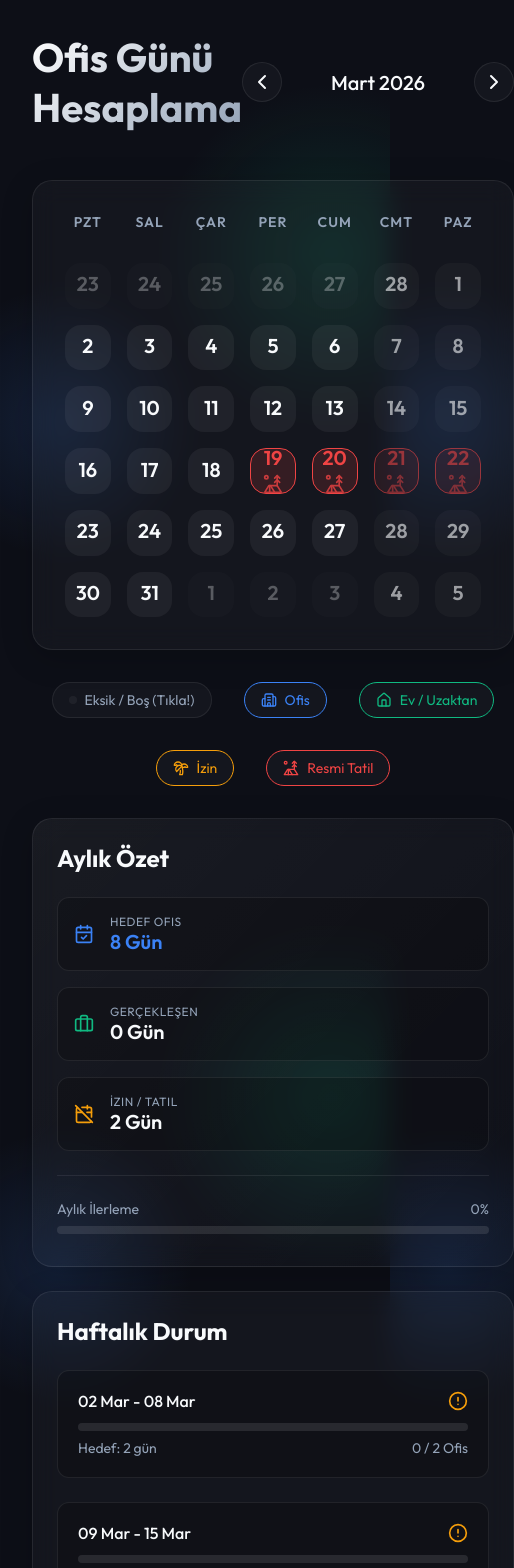
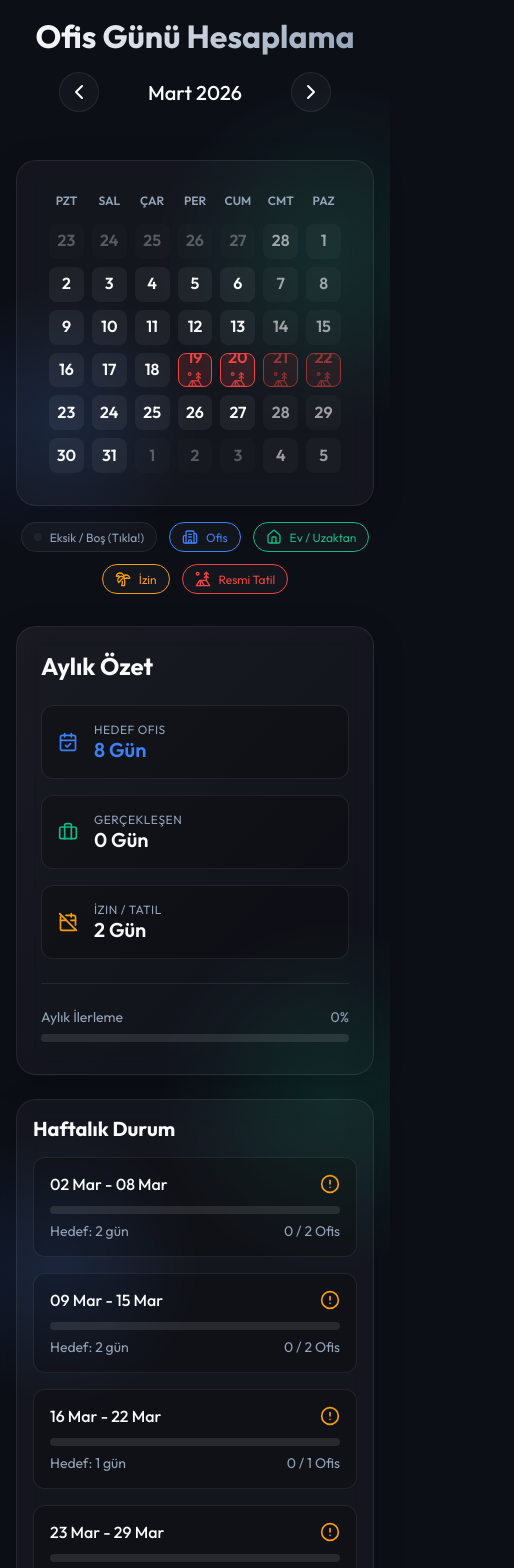
Before and after one commit to orkanhaliloglu/ofisgunu, a React (Vite) app: page / in a window 390 px wide. Shown: the top 1568 px of the page, 514 px wide, since content can reach past the window. Built offline with nearby package versions, Linux system fonts and the light colour scheme.

Commit message:
improve mobile view css

```diff
--- a/src/index.css
+++ b/src/index.css
@@ -64,6 +64,7 @@ body {
 @media (max-width: 900px) {
   .app-container {
     grid-template-columns: 1fr;
+    padding: 1rem;
   }
 }
 
@@ -75,6 +76,14 @@ body {
   margin-bottom: 1rem;
 }
 
+@media (max-width: 600px) {
+  .header {
+    flex-direction: column;
+    gap: 1rem;
+    text-align: center;
+  }
+}
+
 .header h1 {
   font-size: 2.5rem;
   font-weight: 700;
@@ -82,6 +91,12 @@ body {
   background: linear-gradient(135deg, #fff, #94a3b8);
   -webkit-background-clip: text;
   -webkit-text-fill-color: transparent;
+}
+
+@media (max-width: 600px) {
+  .header h1 {
+    font-size: 2rem;
+  }
 }
 
 .month-selector {
@@ -128,6 +143,12 @@ body {
   gap: 1rem;
 }
 
+@media (max-width: 600px) {
+  .calendar-grid {
+    gap: 0.5rem;
+  }
+}
+
 .day-header {
   text-align: center;
   font-weight: 600;
@@ -136,6 +157,14 @@ body {
   padding-bottom: 1rem;
   text-transform: uppercase;
   letter-spacing: 1px;
+}
+
+@media (max-width: 600px) {
+  .day-header {
+    font-size: 0.75rem;
+    padding-bottom: 0.5rem;
+    letter-spacing: 0;
+  }
 }
 
 .day-cell {
@@ -151,6 +180,12 @@ body {
   border: 1px solid transparent;
   position: relative;
   overflow: hidden;
+}
+
+@media (max-width: 600px) {
+  .day-cell {
+    border-radius: 8px;
+  }
 }
 
 .day-cell:not(.empty):hover {
@@ -169,10 +204,23 @@ body {
   z-index: 2;
 }
 
+@media (max-width: 600px) {
+  .day-cell .date-num {
+    font-size: 1rem;
+  }
+}
+
 .day-cell .status-icon {
   margin-top: 4px;
   opacity: 0.8;
   z-index: 2;
+}
+
+@media (max-width: 600px) {
+  .day-cell .status-icon {
+    transform: scale(0.8);
+    margin-top: 2px;
+  }
 }
 
 /* Status Variations for Days */
@@ -220,6 +268,13 @@ body {
   gap: 1.5rem;
 }
 
+@media (max-width: 600px) {
+  .tracker-sidebar {
+    padding: 1rem;
+    gap: 1rem;
+  }
+}
+
 .tracker-sidebar h2 {
   font-size: 1.5rem;
   margin: 0;
@@ -228,11 +283,23 @@ body {
   gap: 0.5rem;
 }
 
+@media (max-width: 600px) {
+  .tracker-sidebar h2 {
+    font-size: 1.25rem;
+  }
+}
+
 .week-card {
   background: rgba(0,0,0,0.2);
   border-radius: 12px;
   padding: 1.25rem;
   border: 1px solid var(--surface-border);
+}
+
+@media (max-width: 600px) {
+  .week-card {
+    padding: 1rem;
+  }
 }
 
 .week-header {
@@ -280,6 +347,13 @@ body {
   flex-wrap: wrap;
 }
 
+@media (max-width: 600px) {
+  .legend {
+    gap: 0.75rem;
+    margin-top: 1rem;
+  }
+}
+
 .legend-item {
   display: flex;
   align-items: center;
@@ -292,6 +366,13 @@ body {
   border: 1px solid var(--surface-border);
   cursor: pointer;
   transition: all 0.2s ease;
+}
+
+@media (max-width: 600px) {
+  .legend-item {
+    font-size: 0.75rem;
+    padding: 0.375rem 0.75rem;
+  }
 }
 
 /* Monthly Summary */
```
